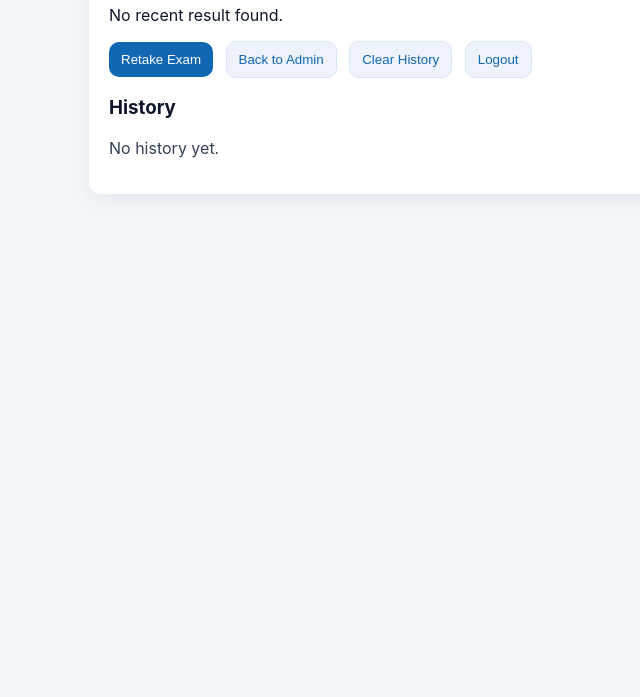
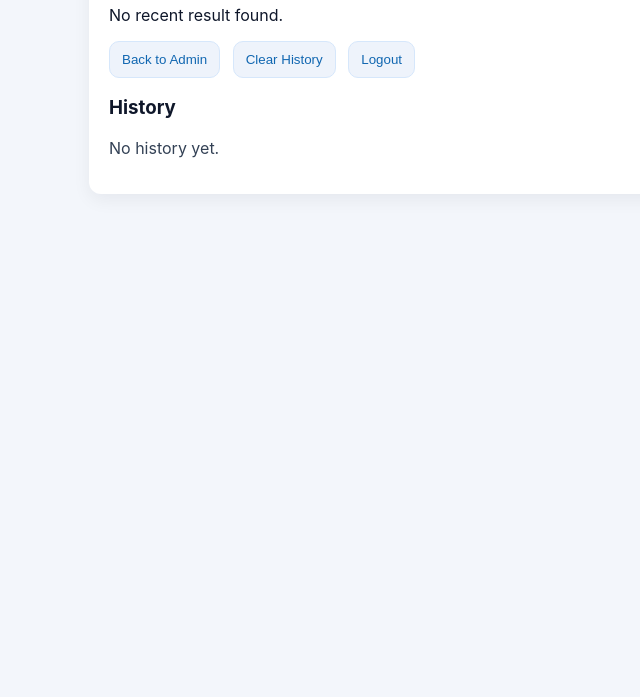
Before and after one commit to Kobeski/Project-CBT, a plain HTML site: page result.html in a window 1280 px wide. Shown: the part 103-800 px from the top of the page, without its empty margins (191-831 px from the left). Drawn offline with Linux system fonts and the light colour scheme; sample sign-in values are in the browser's storage.

```diff
--- a/result.html
+++ b/result.html
@@ -79,7 +79,7 @@
       historyList.style.display = 'none';
       document.getElementById('clearHistory').style.display = 'none';
       document.getElementById('backAdmin').style.display = 'none'; // only admins see back
-      document.getElementById('retake').style.display = 'none';
+
       return;
     }
 
@@ -123,6 +123,12 @@
     window.location.href = "./index.html";
   });
 
+
+  if (role !== 'student') {
+    document.getElementById("retake").style.display = "none";
+  }
+
+
   showResult();
   renderHistory();
 })();
```
